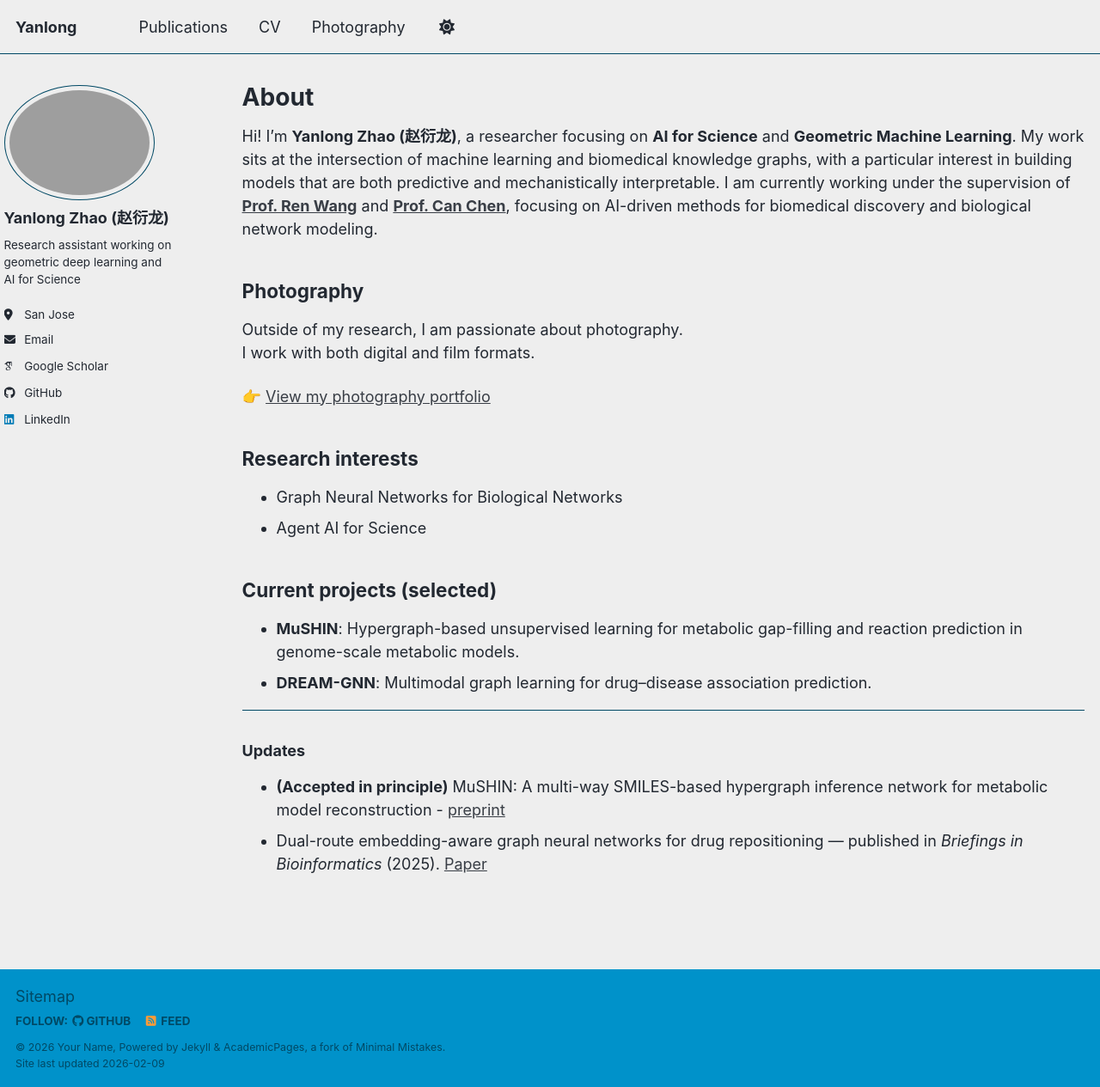
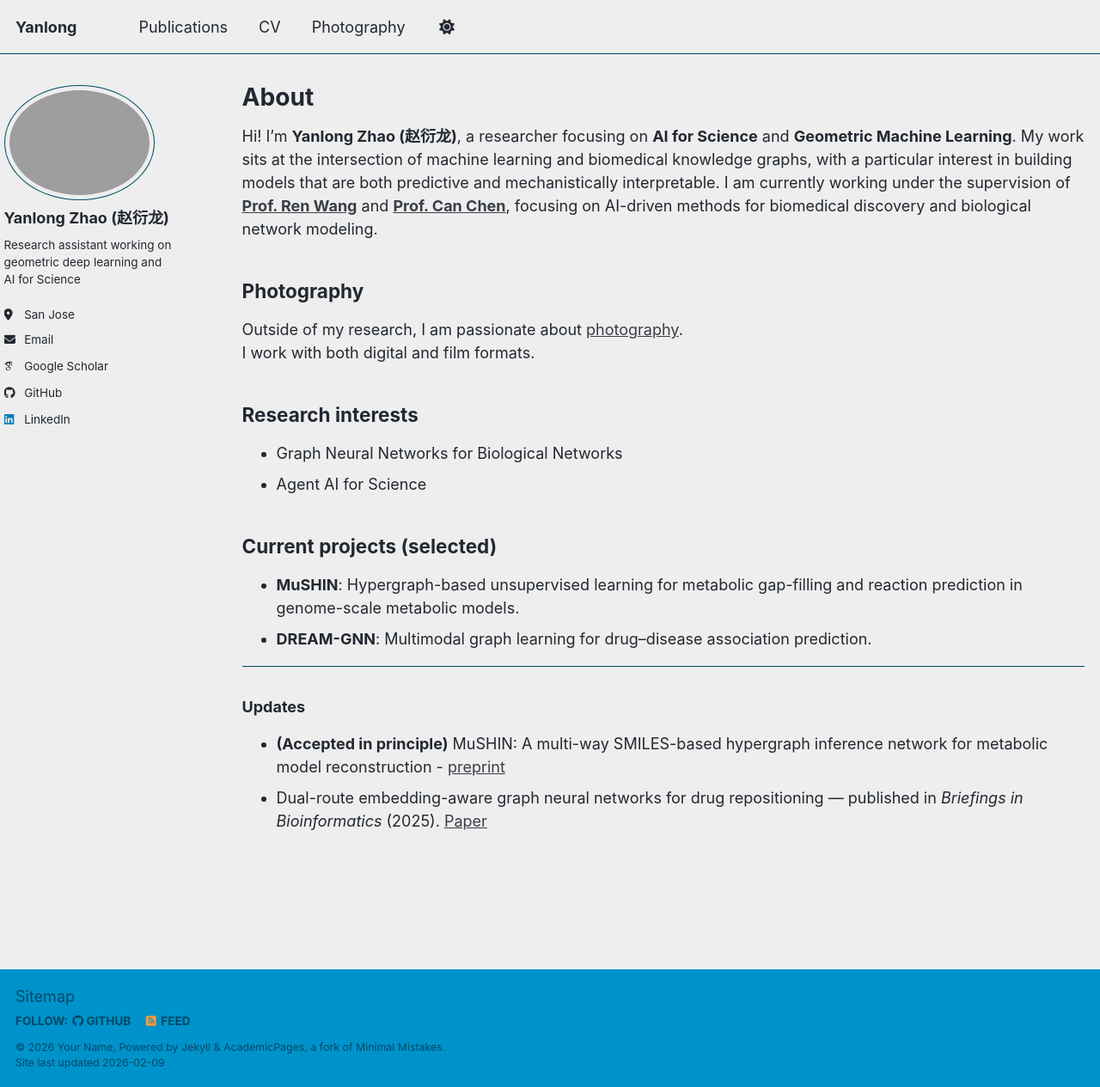
Before and after one commit to Ryan-Yanlong/Ryan-Yanlong, a Jekyll site: the page built from _pages/about.md, in a window 1280 px wide and 1265 px high. Shown: the whole window at 86% size. Built offline with Jekyll 4.4.1, drawn with Linux system fonts in a browser that asks for light colours; some web fonts are replaced; a script bundle is joined from its source files by our own code; library files that are not in the unit come from our copies.

Commit message:
Add link to photography portfolio in about page
Updated the photography section to include a link to the photography portfolio.

```diff
--- a/_pages/about.md
+++ b/_pages/about.md
@@ -12,10 +12,9 @@ Hi! I’m **Yanlong Zhao (赵衍龙)**, a researcher focusing on **AI for Scienc
 
 ## Photography
 
-Outside of my research, I am passionate about photography.
+Outside of my research, I am passionate about [photography](/photography/).
 I work with both digital and film formats.
 
-👉 [View my photography portfolio](/photography/)
 
 ## Research interests
 - Graph Neural Networks for Biological Networks
```
